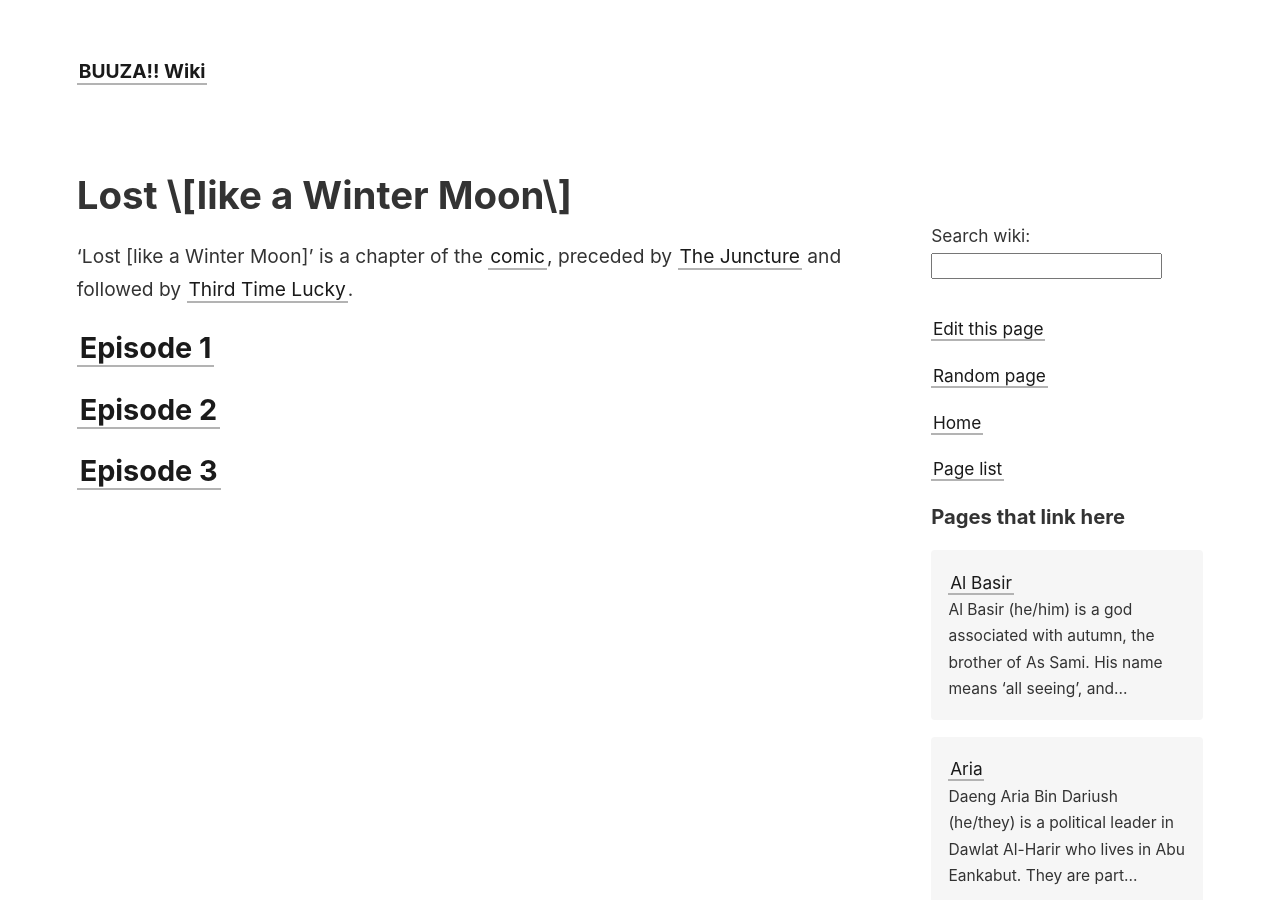
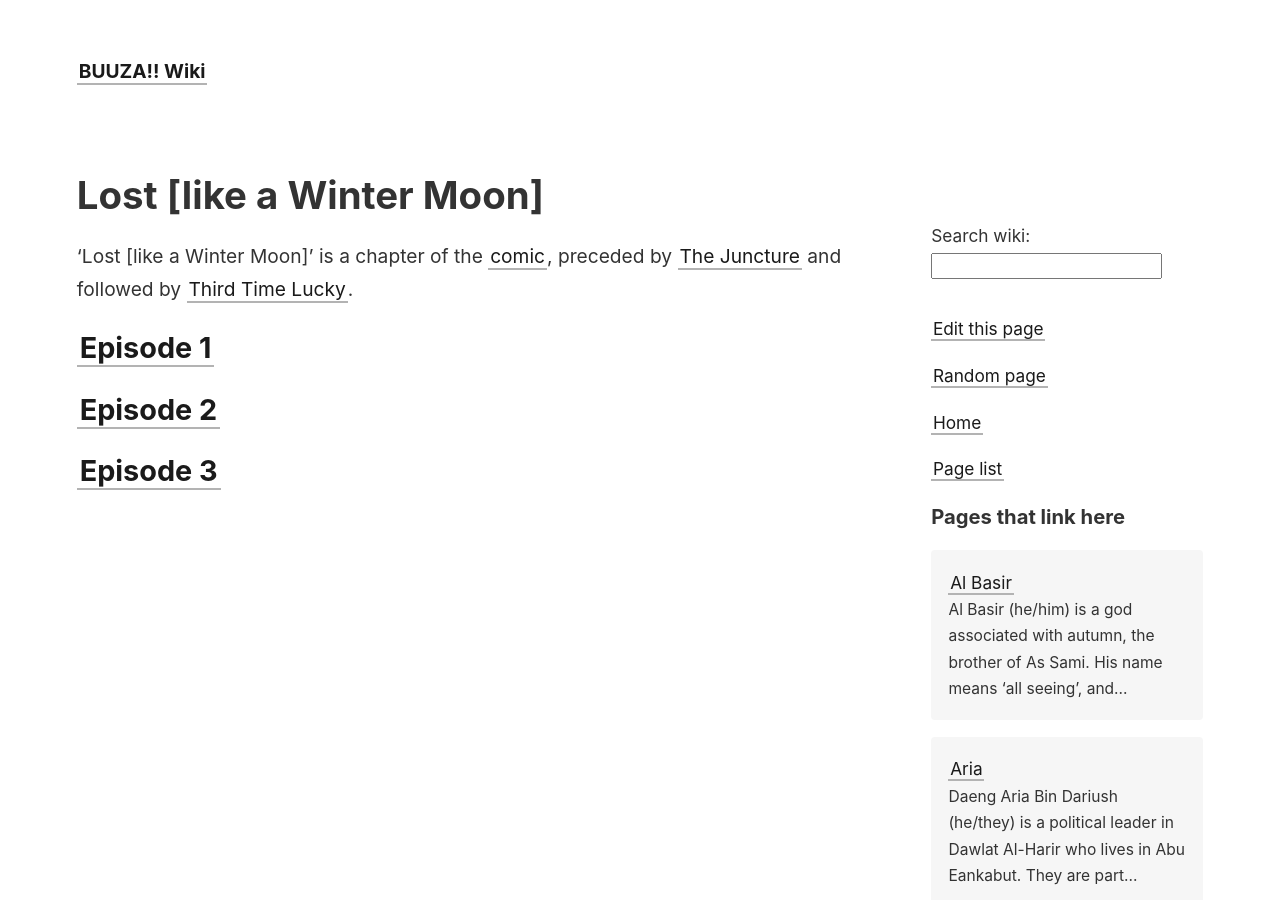
Before and after one commit to IFcoltransG/buuza-wiki, a Jekyll site: the page built from _wiki/lost-like-a-winter-moon.md, in a window 1280 px wide and 900 px high. Built offline with Jekyll 4.4.1, drawn with Linux system fonts in a browser that asks for light colours.

```diff
--- a/_wiki/lost-like-a-winter-moon.md
+++ b/_wiki/lost-like-a-winter-moon.md
@@ -1,5 +1,5 @@
 ---
-title: Lost \[like a Winter Moon\]
+title: Lost [like a Winter Moon]
 tags: ['Chapter']
 ---
 'Lost \[like a Winter Moon\]' is a chapter of the [comic](/_wiki/index.md), preceded by [The Juncture](/_wiki/the-juncture.md) and followed by [Third Time Lucky](/_wiki/third-time-lucky.md).
```
